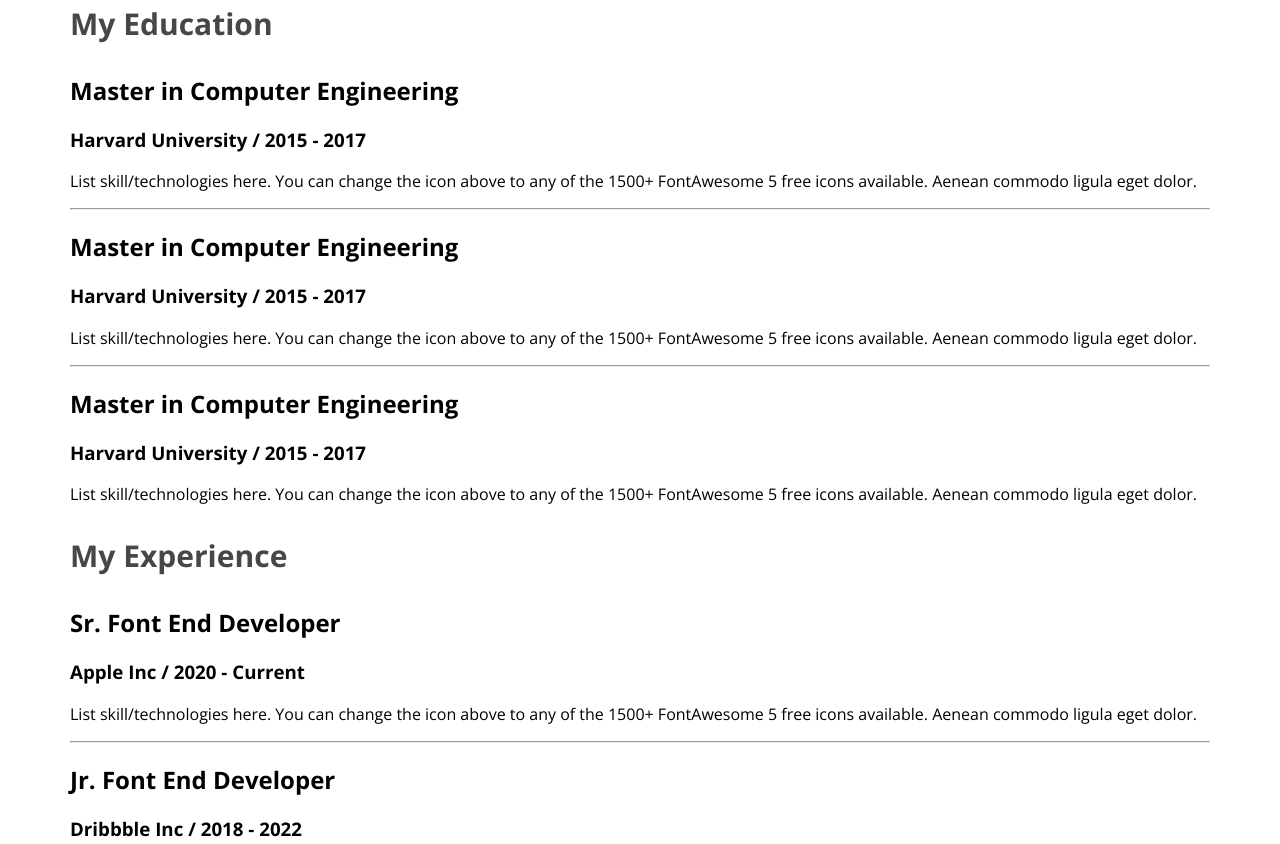
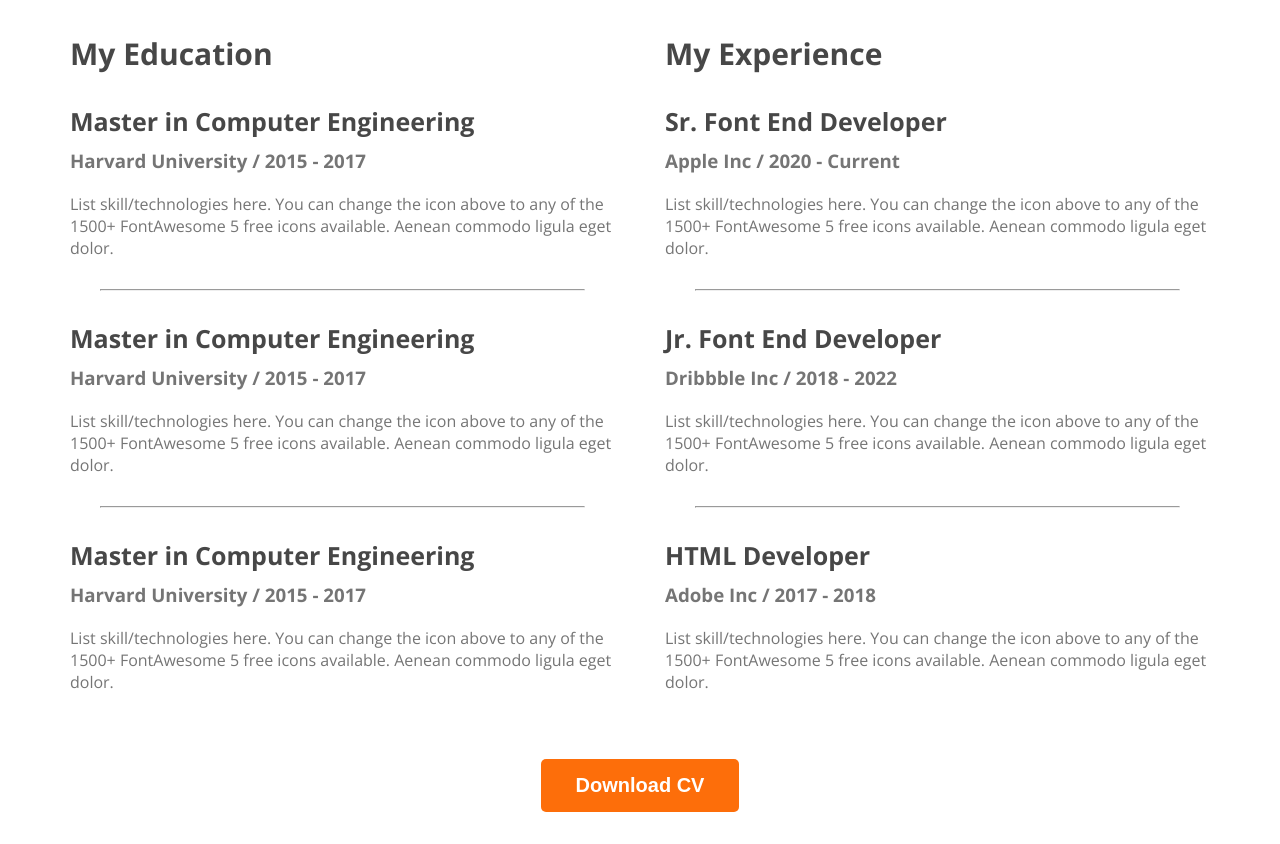
Before and after one commit to iRobinIslam/developer-portfolio, a plain HTML site: page index.html in a window 1280 px wide. Shown: the part 2364-3208 px from the top of the page. After the commit the page ends 3184 px from the top, so only its background shows below. Drawn offline with nearby package versions, Linux system fonts and the light colour scheme.

Commit message:
finished the resume section

```diff
--- a/Styles/portfolio.css
+++ b/Styles/portfolio.css
@@ -145,8 +145,40 @@ main section {
   color: #757575;
 }
 
+/* resume section styles */
+
 .resume-column-title {
   color: #474747;
   font-size: 30px;
   font-weight: 700;
 }
+.resume-container {
+  display: flex;
+  gap: 50px;
+}
+
+.resume-item-institute,
+.resume-item-description {
+  color: #757575;
+}
+
+.resume-item-institute {
+  margin-bottom: 20px;
+  margin-top: 0;
+}
+
+.resume-item-title {
+  color: #474747;
+  font-size: 25px;
+  font-weight: 700;
+  margin-bottom: 10px;
+}
+
+.resume-container hr {
+  margin: 30px 30px;
+}
+
+.download-cv {
+  text-align: center;
+  margin-top: 50px;
+}
--- a/index.html
+++ b/index.html
@@ -108,6 +108,7 @@
     <!-- resume section -->
     <section>
       <h3 class="section-title">A summary of My Resume</h3>
+      <div class="resume-container">
         <div class="resume-column">
           <h3 class="resume-column-title">My Education</h3>
           <div class="resume-item">
@@ -154,6 +155,10 @@
               to any of the 1500+ FontAwesome 5 free icons available. Aenean commodo ligula eget dolor.</p>
           </div>
         </div>
+      </div>
+      <div class="download-cv">
+        <button class="btn-primary">Download CV</button>
+      </div>
     </section>
   </main>
   <footer></footer>
```
Lines whose indentation alone changed are shown as unchanged.
